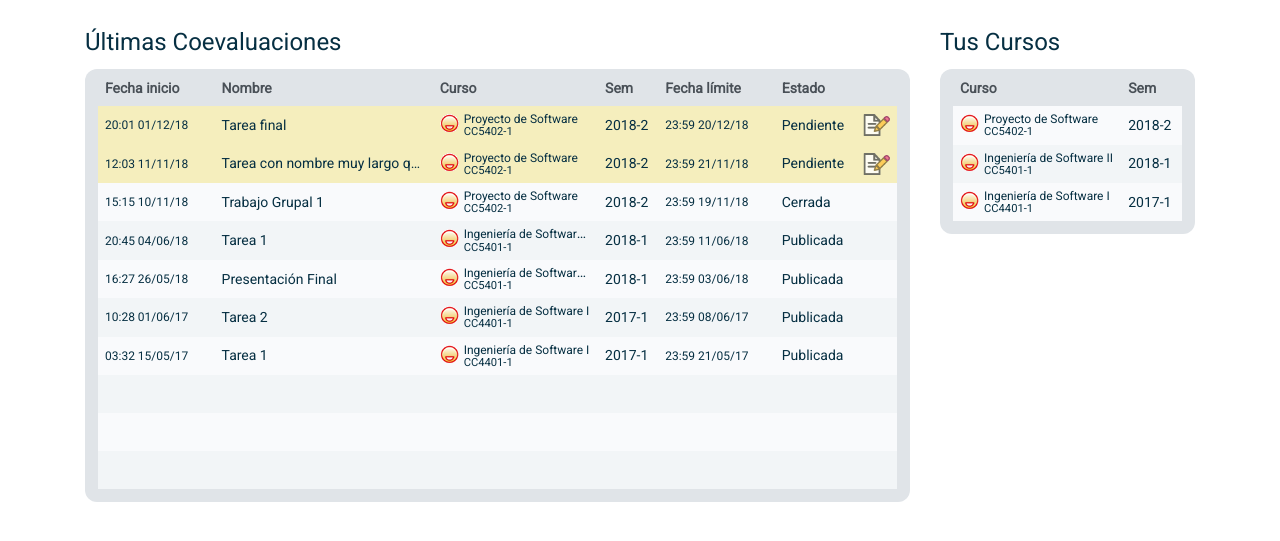
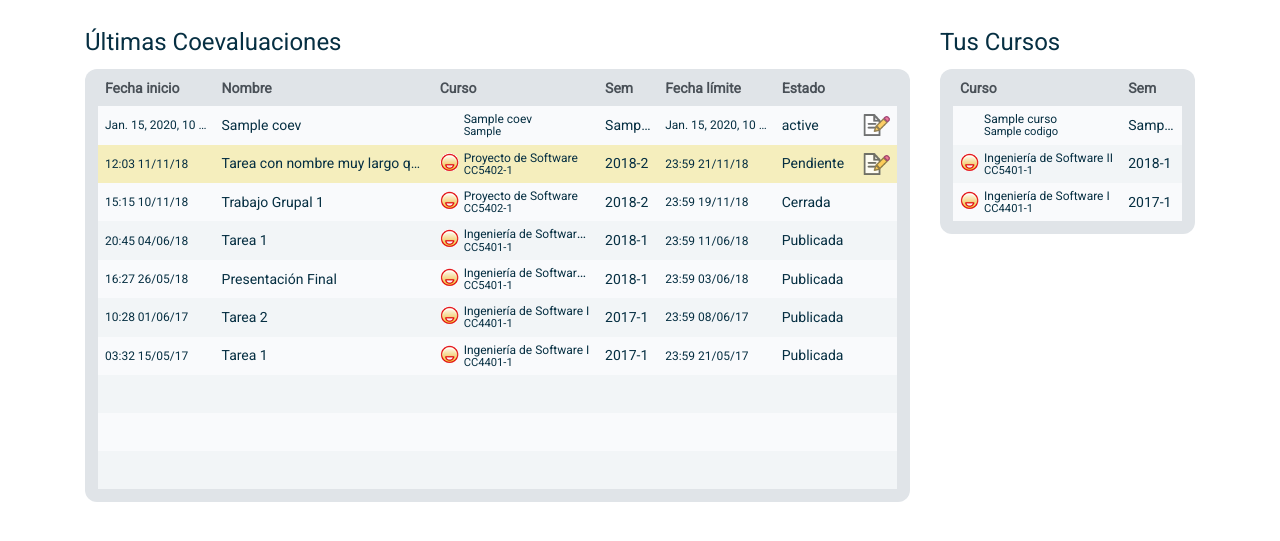
Before and after one commit to DCC-CC4401/2018-2-DeCepCiones, a Django app: template templates/tarea4/landingPageEstudiante.html in a window 1280 px wide. Shown: the part 110-651 px from the top of the page. Run offline with Django 3.2, Linux system fonts and the light colour scheme; the template is opened without the code that fills it: most values are stand-ins (such as "Sample title", 1, 10 or a date in 2020); some libraries are stand-ins or nearby versions.

Commit message:
Avance en landing page, creando datos falsos y probando despliegue de tabla

```diff
--- a/coev/urls.py
+++ b/coev/urls.py
@@ -21,5 +21,5 @@ urlpatterns = [
     path('admin/', admin.site.urls),
     path('tarea4/', include('tarea4.urls')),
     path('coev/', include('django.contrib.auth.urls')),
-    path('', TemplateView.as_view(template_name='home.html'), name='home')
+    #path('', TemplateView.as_view(template_name='tarea4/home.html'), name='home')
 ]
--- a/tarea4/models.py
+++ b/tarea4/models.py
@@ -40,6 +40,7 @@ class Grupo(models.Model):
 
 
 class Coevaluacion(models.Model):
+    nombre = models.CharField(max_length=30)
     estado = models.CharField(max_length=20)
     fecha_inicio = models.DateField()
     fecha_termino = models.DateField()
--- a/templates/tarea4/home.html
+++ b/templates/tarea4/home.html
@@ -1,4 +1,4 @@
-{% extends 'base.html' %}
+{% extends 'tarea4/base.html' %}
 
 {% block title %}Home{% endblock %}
 
--- a/templates/tarea4/landingPageEstudiante.html
+++ b/templates/tarea4/landingPageEstudiante.html
@@ -65,35 +65,41 @@
 
                         <!-- Cuerpo de tabla (Table Data) -->
                         <tbody>
-                            <tr class="tr-pendiente"> <!-- Fila destacada como Pendiente -->
+                            {%  for coev in listaCoev %}
+
+                            <tr class="tr-{{ coev.estadoTr }}"> <!-- Fila destacada como Pendiente -->
                                 <!-- Fecha de inicio -->
                                 <td class="td-fecha">
-                                    20:01 01/12/18
+                                    {{ coev.fechaInicio }}
                                 </td>
                                 <!-- Título de coevaluación -->
-                                <td>Tarea final</td>
+                                <td>{{ coev.nombre }}</td>
                                 <!-- Curso, con ícono de rol, nombre y código -->
                                 <td class="td-curso-full">
-                                    <div class="cargos cargos-alumno tooltip-custom">
+                                    <div class="cargos cargos-{{ coev.cargo }} tooltip-custom">
                                         <span class="tooltiptext"></span>
                                     </div>
-                                    <span class="curso-nombre">Proyecto de Software</span>
+                                    <span class="curso-nombre">{{ coev.cursoNombre }}</span>
                                     <br>
-                                    <span class="curso-codigo">CC5402-1</span>
+                                    <span class="curso-codigo">{{ coev.cursoCodigo }}</span>
                                 </td>
                                 <!-- Semestre -->
-                                <td>2018-2</td>
+                                <td>{{ coev.cursoSemestre }}</td>
                                 <!-- Fecha de término -->
                                 <td class="td-fecha">
-                                    23:59 20/12/18
+                                    {{ coev.fechaFin }}
                                 </td>
                                 <!-- Estado -->
-                                <td>Pendiente</td>
+                                <td>{{ coev.estado }}</td>
                                 <!-- Ícono de acción (responder) -->
                                 <td class="td-icon">
+                                    {% if coev.responder != Null %}
                                     <a href="#" title="Responder coevaluación"><img class="clickable-icon answer-icon wiggle" src="{%  static 'tarea4/icon/answer-icon.png'%}" alt="Responder coevaluación" width="28" height="28"></a>
+                                    {% endif %}
                                 </td>
                             </tr>
+                            {% endfor %}
+
                             <tr class="tr-pendiente">
                                 <td class="td-fecha">
                                     12:03 11/11/18
@@ -225,17 +231,19 @@
                         </thead>
                         <!-- Cuerpo de tabla (Table Data) -->
                         <tbody>
+                            {% for curso in listaCurso %}
                             <tr>
                                 <td class="td-curso-full">
-                                    <div class="cargos cargos-alumno tooltip-custom">
+                                    <div class="cargos cargos-{{ curso.cargo }} tooltip-custom">
                                         <span class="tooltiptext"></span>
                                     </div>
-                                    <span class="curso-nombre">Proyecto de Software</span>
+                                    <span class="curso-nombre">{{ curso.nombre }}</span>
                                     <br>
-                                    <span class="curso-codigo">CC5402-1</span>
+                                    <span class="curso-codigo">{{ curso.codigo }}</span>
                                 </td>
-                                <td>2018-2</td>
+                                <td>{{ curso.semestre }}</td>
                             </tr>
+                            {% endfor %}
                             <tr>
                                 <td class="td-curso-full">
                                     <div class="cargos cargos-alumno tooltip-custom">
--- a/templates/tarea4/registration/login.html
+++ b/templates/tarea4/registration/login.html
@@ -1,5 +1,5 @@
 <!-- template code del tutorial -->
-{% extends 'base.html' %}
+{% extends 'tarea4/base.html' %}
 {% block title %}Login{% endblock %}
 
 {% block content %}
```
Also changed, not shown: tarea4/views.py (+18 -3 lines).
